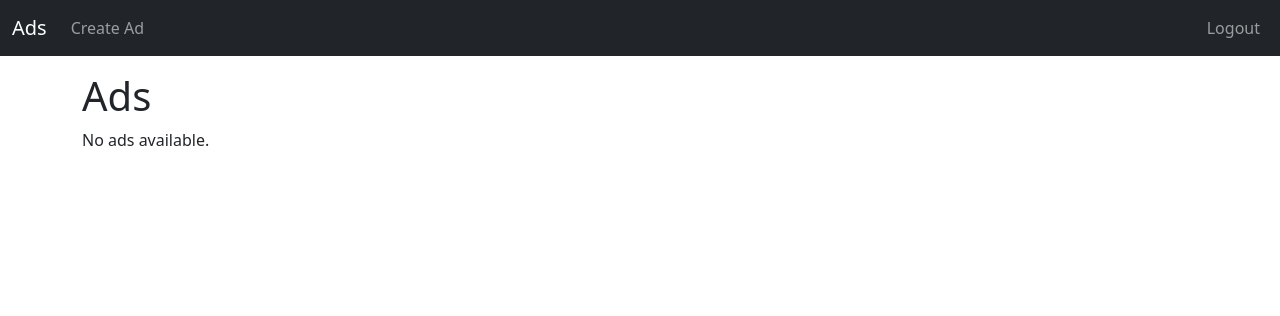
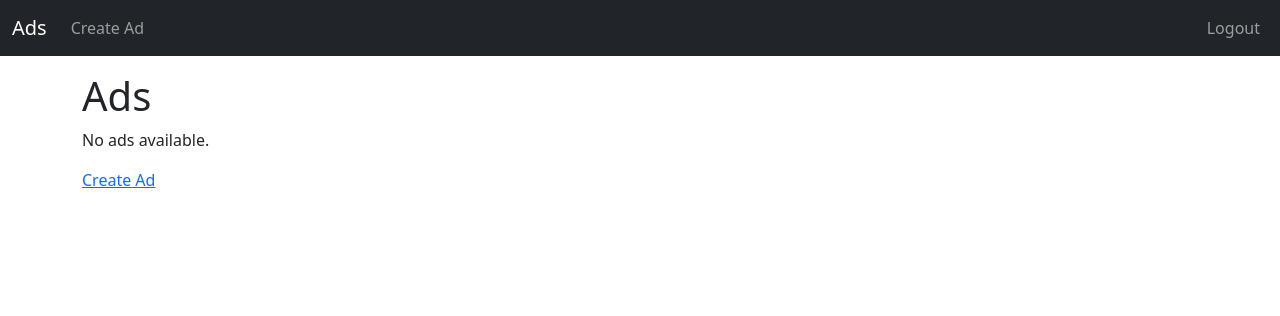
Before and after one commit to engomaressam/django.for.everyone, a Django app: page /ads/ in a window 1280 px wide. Shown: the top 316 px of the page. Run offline with Django 5.2, Linux system fonts and the light colour scheme; the visitor is signed in with stand-in values (Sample User, id 1); data that the repository does not hold is empty.

Commit message:
C03M05: Add dj4e-code meta; add visible 'Create Ad' link on ads list

```diff
--- a/mysite/ads/templates/ads/ad_list.html
+++ b/mysite/ads/templates/ads/ad_list.html
@@ -23,4 +23,8 @@
 <p>No ads available.</p>
 {% endif %}
 
+{% if user.is_authenticated %}
+<p><a href="{% url 'ads:ad_create' %}">Create Ad</a></p>
+{% endif %}
+
 {% endblock %}
--- a/mysite/templates/base_menu.html
+++ b/mysite/templates/base_menu.html
@@ -4,6 +4,7 @@
     <meta charset="utf-8">
     <meta name="viewport" content="width=device-width, initial-scale=1">
     <meta name="dj4e" content="296a4a440e3b55ea2556f652bb30dc98">
+    <meta name="dj4e-code" content="42175732579050">
     <title>{% block title %}Ads{% endblock %}</title>
     <link href="https://cdn.jsdelivr.net/npm/bootstrap@5.1.3/dist/css/bootstrap.min.css" rel="stylesheet">
 </head>
```
